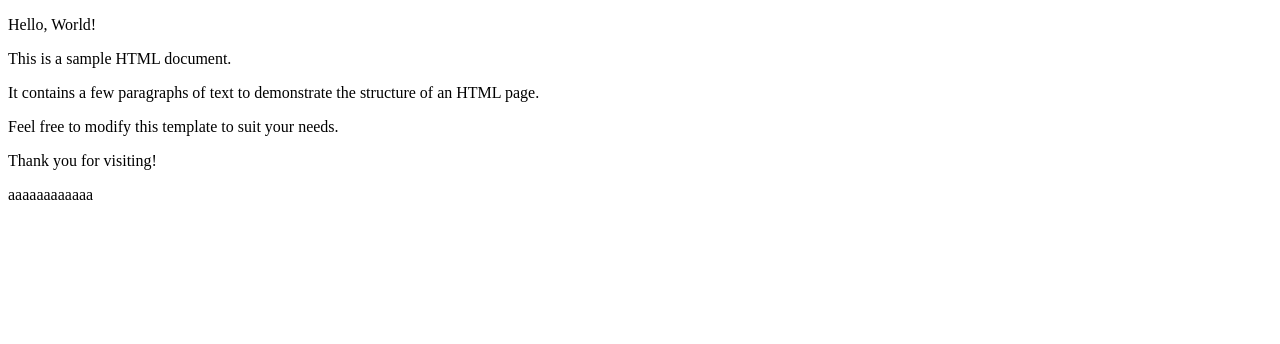
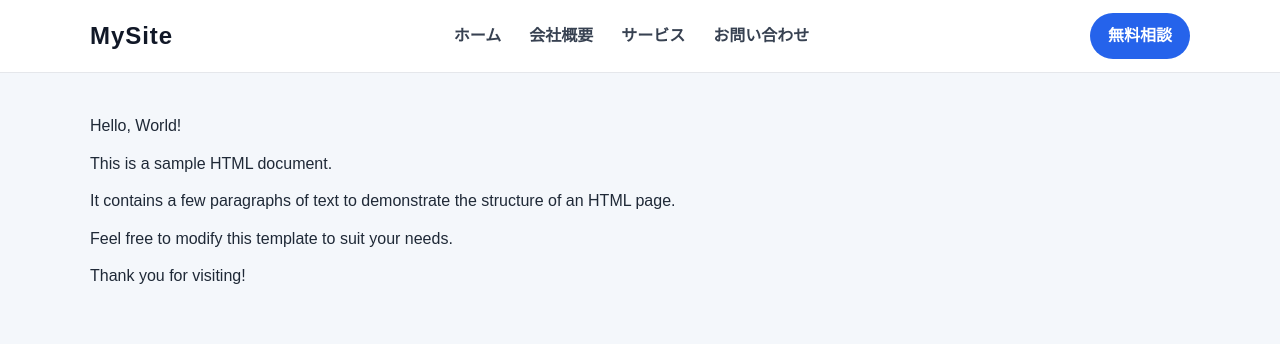
Before and after one commit to i2kvtmcb-star/into-repo, a plain HTML site: page index.html in a window 1280 px wide. Drawn offline with Linux system fonts and the light colour scheme.

Commit message:
feat：ヘッダーを完成させました

```diff
--- a/index.html
+++ b/index.html
@@ -3,14 +3,31 @@
 <head>
     <meta charset="UTF-8">
     <meta name="viewport" content="width=device-width, initial-scale=1.0">
-    <title>Document</title>
+    <title>Simple Header</title>
+    <link rel="stylesheet" href="style.css">
 </head>
 <body>
-    <p>Hello, World!</p>
-    <p>This is a sample HTML document.</p>
-    <p>It contains a few paragraphs of text to demonstrate the structure of an HTML page.</p>
-    <p>Feel free to modify this template to suit your needs.</p>
-    <p>Thank you for visiting!</p>
-    <p>aaaaaaaaaaaa</p>
+    <header class="site-header">
+        <div class="container header-inner">
+            <div class="brand">MySite</div>
+            <nav class="main-nav" aria-label="Main navigation">
+                <ul>
+                    <li><a href="#">ホーム</a></li>
+                    <li><a href="#">会社概要</a></li>
+                    <li><a href="#">サービス</a></li>
+                    <li><a href="#">お問い合わせ</a></li>
+                </ul>
+            </nav>
+            <a class="cta-button" href="#">無料相談</a>
+        </div>
+    </header>
+
+    <main class="container hero">
+        <p>Hello, World!</p>
+        <p>This is a sample HTML document.</p>
+        <p>It contains a few paragraphs of text to demonstrate the structure of an HTML page.</p>
+        <p>Feel free to modify this template to suit your needs.</p>
+        <p>Thank you for visiting!</p>
+    </main>
 </body>
 </html>
--- /dev/null
+++ b/style.css
@@ -0,0 +1,95 @@
+* {
+    box-sizing: border-box;
+    margin: 0;
+    padding: 0;
+}
+
+body {
+    font-family: Arial, Helvetica, sans-serif;
+    background: #f4f7fb;
+    color: #1f2937;
+    line-height: 1.6;
+}
+
+.container {
+    width: min(1100px, 90%);
+    margin: 0 auto;
+}
+
+.site-header {
+    background: #ffffff;
+    border-bottom: 1px solid #e5e7eb;
+    position: sticky;
+    top: 0;
+    z-index: 10;
+}
+
+.header-inner {
+    display: flex;
+    align-items: center;
+    justify-content: space-between;
+    min-height: 72px;
+    gap: 24px;
+}
+
+.brand {
+    font-size: 1.5rem;
+    font-weight: 700;
+    color: #111827;
+    letter-spacing: 0.04em;
+}
+
+.main-nav ul {
+    display: flex;
+    list-style: none;
+    gap: 28px;
+}
+
+.main-nav a {
+    text-decoration: none;
+    color: #374151;
+    font-weight: 600;
+    transition: color 0.2s ease;
+}
+
+.main-nav a:hover {
+    color: #2563eb;
+}
+
+.cta-button {
+    display: inline-block;
+    padding: 10px 18px;
+    border-radius: 999px;
+    background: #2563eb;
+    color: #fff;
+    text-decoration: none;
+    font-weight: 700;
+    transition: background 0.2s ease;
+}
+
+.cta-button:hover {
+    background: #1d4ed8;
+}
+
+.hero {
+    padding: 40px 0;
+}
+
+.hero p {
+    margin-bottom: 12px;
+    font-size: 1rem;
+}
+
+@media (max-width: 700px) {
+    .header-inner {
+        flex-wrap: wrap;
+        justify-content: center;
+        padding: 16px 0;
+    }
+
+    .main-nav ul {
+        flex-wrap: wrap;
+        justify-content: center;
+        gap: 12px 18px;
+    }
+}
```
